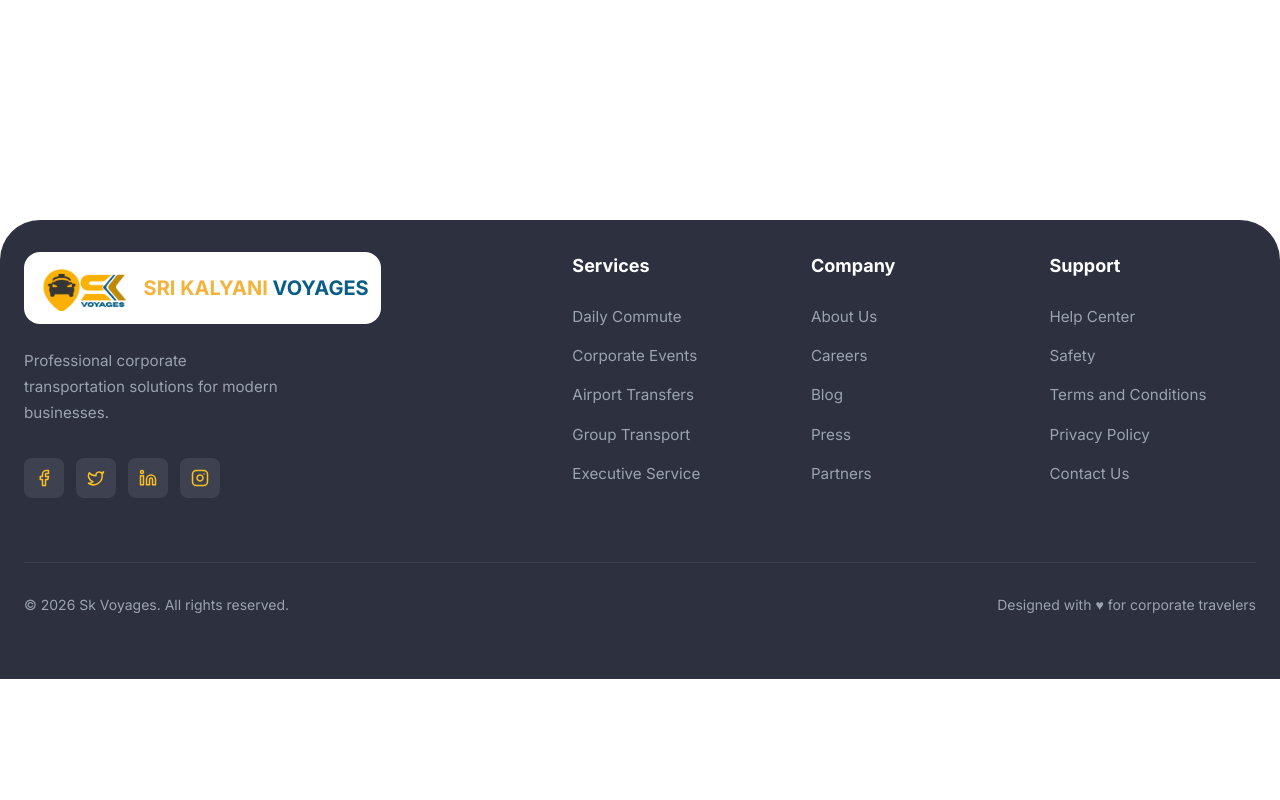
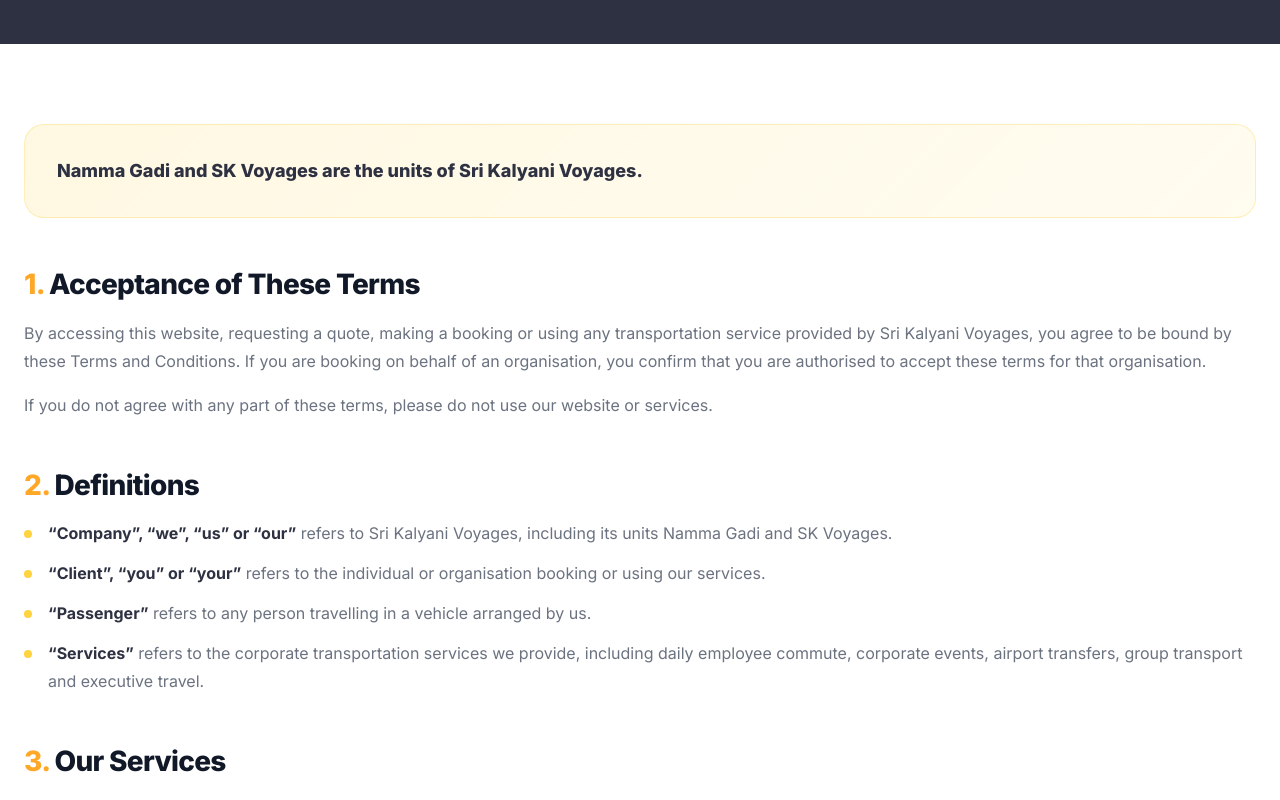
Before and after one commit to Rohithakur027/Sk_Travel_landing_page, a Next.js app: page /terms-and-conditions in a window 1280 px wide. Before the commit this address had no page. Shown: the part 580-1380 px from the top of the page. Before the commit the page ends 1259 px from the top, so only its background shows below. Built offline with nearby package versions, Linux system fonts and the light colour scheme; a web font is replaced by a local one.

Commit message:
privacy policy update

```diff
--- a/components/layout/Footer.tsx
+++ b/components/layout/Footer.tsx
@@ -98,8 +98,8 @@
             <ul className={getListClassName('support')}>
               <li><Link className="text-[0.95rem] transition-colors duration-200 hover:text-white" href="/contact">Help Center</Link></li>
               <li><Link className="text-[0.95rem] transition-colors duration-200 hover:text-white" href="/about">Safety</Link></li>
-              <li><Link className="text-[0.95rem] transition-colors duration-200 hover:text-white" href="/terms">Terms and Conditions</Link></li>
-              <li><Link className="text-[0.95rem] transition-colors duration-200 hover:text-white" href="/privacy">Privacy Policy</Link></li>
+              <li><Link className="text-[0.95rem] transition-colors duration-200 hover:text-white" href="/terms-and-conditions">Terms and Conditions</Link></li>
+              <li><Link className="text-[0.95rem] transition-colors duration-200 hover:text-white" href="/privacy-policy">Privacy Policy</Link></li>
               <li><Link className="text-[0.95rem] transition-colors duration-200 hover:text-white" href="/contact">Contact Us</Link></li>
             </ul>
           </div>
--- a/components/legal/LegalLayout.tsx
+++ b/components/legal/LegalLayout.tsx
@@ -46,7 +46,7 @@
       <div className="mx-auto w-full max-w-[1480px] px-6 py-16 md:py-20">
         <div className="rounded-[1.25rem] border-[1.5px] border-[rgba(255,210,63,0.3)] bg-[linear-gradient(135deg,rgba(255,210,63,0.15)_0%,rgba(255,210,63,0.08)_100%)] p-6 md:p-8">
           <p className="text-base font-extrabold leading-[1.6] text-[#2D3142] md:text-lg">
-            Travellink and SK Voyages are the units of {COMPANY_LEGAL_NAME}.
+            Namma Gadi and SK Voyages are the units of {COMPANY_LEGAL_NAME}.
           </p>
         </div>
 
--- a/components/legal/TermsContent.tsx
+++ b/components/legal/TermsContent.tsx
@@ -20,7 +20,7 @@
     bullets: [
       <>
         <strong className="font-bold text-[#2D3142]">&ldquo;Company&rdquo;, &ldquo;we&rdquo;, &ldquo;us&rdquo; or &ldquo;our&rdquo;</strong> refers to {COMPANY_LEGAL_NAME}, including
-        its units Travellink and SK Voyages.
+        its units Namma Gadi and SK Voyages.
       </>,
       <>
         <strong className="font-bold text-[#2D3142]">&ldquo;Client&rdquo;, &ldquo;you&rdquo; or &ldquo;your&rdquo;</strong> refers to the individual or
```
Also changed, not shown: app/privacy-policy/page.tsx (renamed from app/privacy/page.tsx), app/terms-and-conditions/page.tsx (renamed from app/terms/page.tsx).
